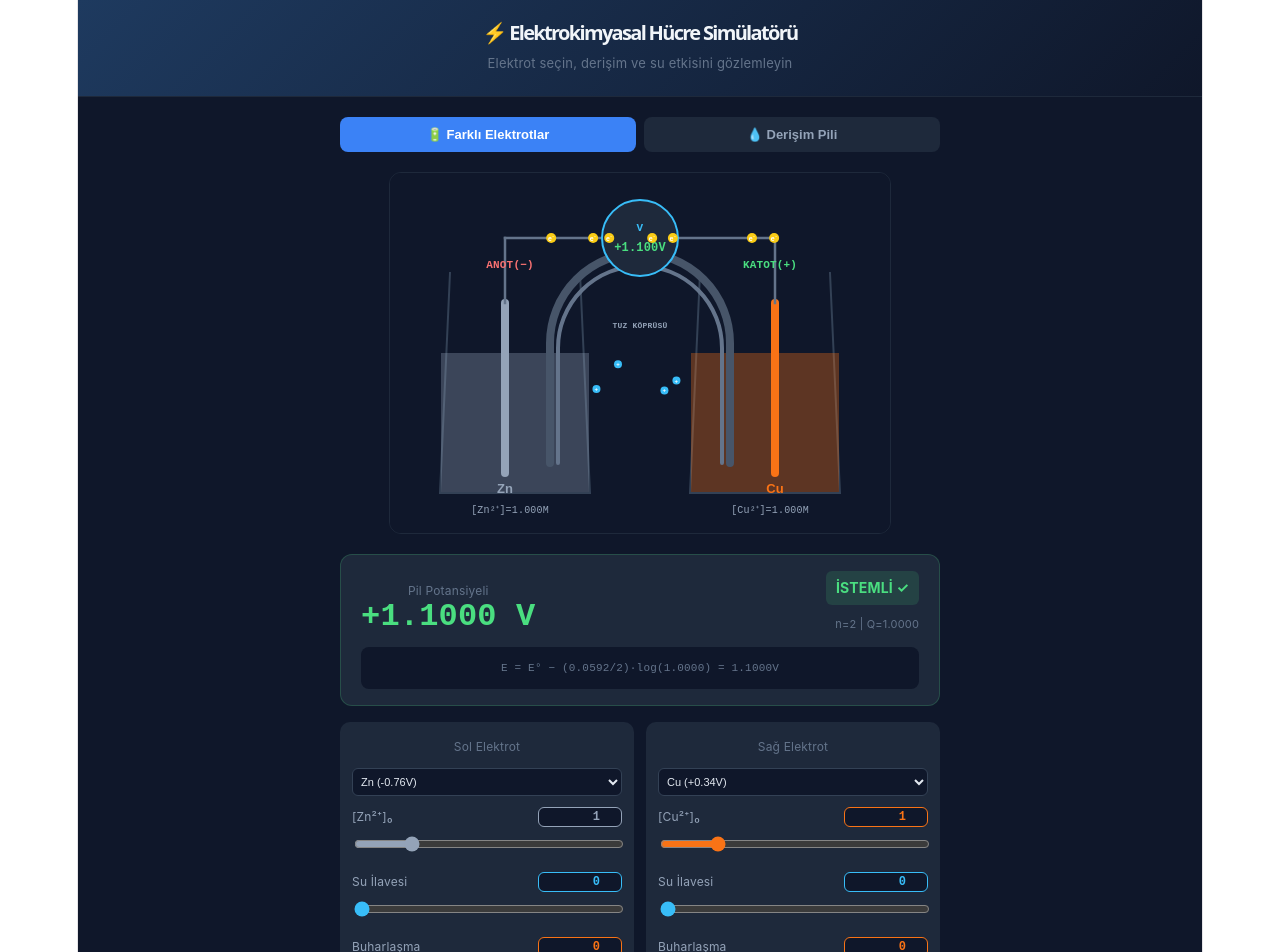
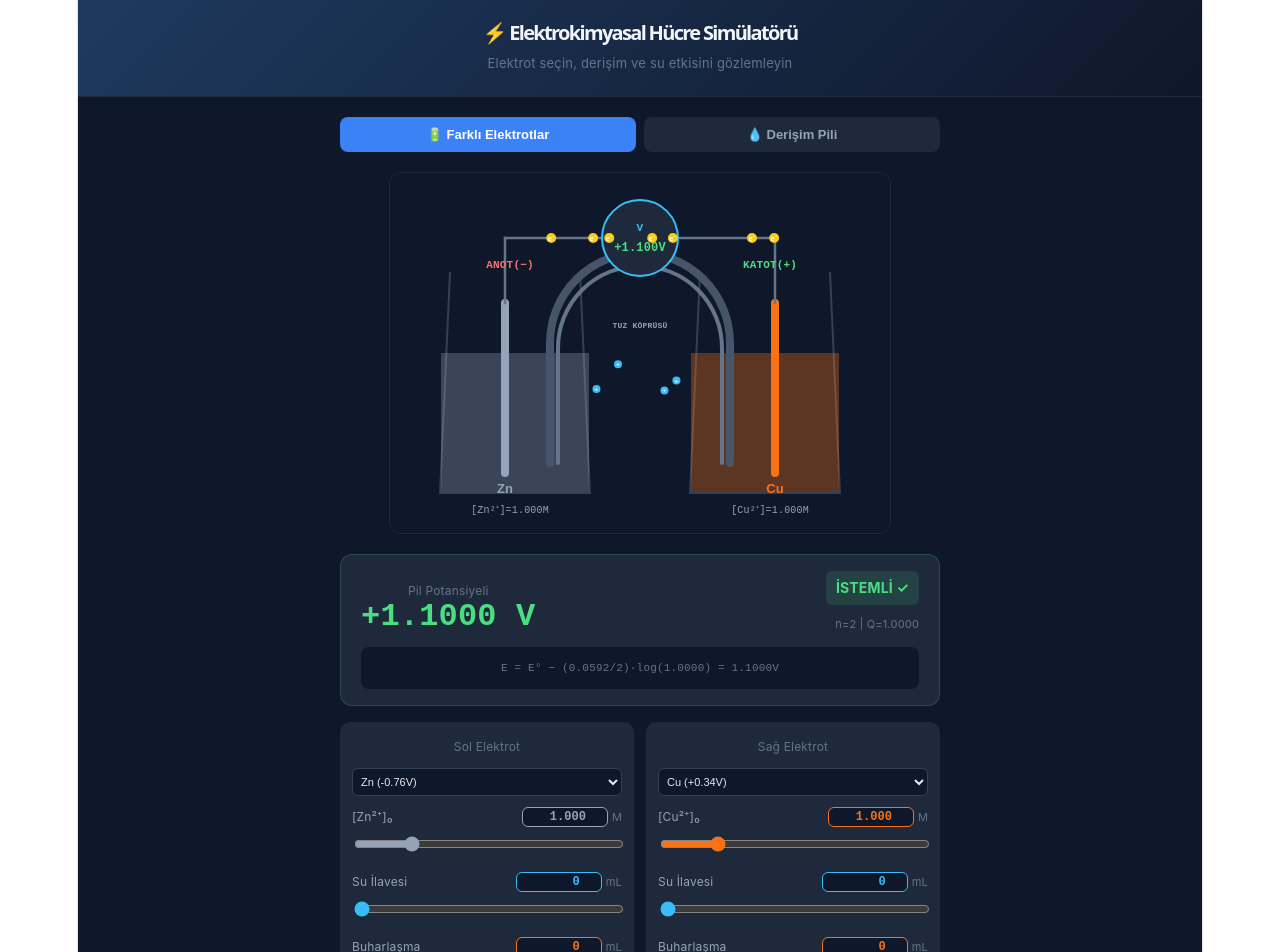
Before and after one commit to medenigklp-crypto/elektrokimyasal-hucre, a React (Vite) app: page / in a window 1280 px wide. Shown: the top 952 px of the page. Built offline with nearby package versions, Linux system fonts and the light colour scheme.

Commit message:
Update App.tsx

```diff
--- a/src/App.tsx
+++ b/src/App.tsx
@@ -148,20 +148,35 @@ interface SliderProps {
 }
 
 function Slider({ label, value, min, max, step, onChange, unit, color }: SliderProps) {
+  const [inputVal, setInputVal] = useState(value.toString());
+
+  useEffect(() => {
+    setInputVal(value.toFixed(step < 0.1 ? 3 : 0));
+  }, [value, step]);
+
   return (
     <div style={{ marginBottom: 10 }}>
       <div style={{ display: "flex", justifyContent: "space-between", alignItems: "center", marginBottom: 3 }}>
         <span style={{ fontSize: 12, color: "#94a3b8" }}>{label}</span>
-        <input
-          type="number" min={min} max={max} step={step} value={value}
-          onChange={e => { const v = parseFloat(e.target.value); if (!isNaN(v) && v >= min && v <= max) onChange(v); }}
-          style={{ width: 70, background: "#0f172a", color: color || "#e2e8f0", border: `1px solid ${color || "#334155"}`, borderRadius: 6, padding: "2px 6px", fontSize: 12, fontFamily: "monospace", fontWeight: 700, textAlign: "right" }}
-        />
+        <div style={{ display: "flex", alignItems: "center", gap: 4 }}>
+          <input
+            type="number" min={min} max={max} step={step}
+            value={inputVal}
+            onChange={e => {
+              setInputVal(e.target.value);
+              const v = parseFloat(e.target.value);
+              if (!isNaN(v) && v >= min && v <= max) onChange(v);
+            }}
+            style={{ width: 72, background: "#0f172a", color: color || "#e2e8f0", border: `1px solid ${color || "#334155"}`, borderRadius: 6, padding: "2px 6px", fontSize: 12, fontFamily: "monospace", fontWeight: 700, textAlign: "right" }}
+          />
+          <span style={{ fontSize: 11, color: "#64748b" }}>{unit}</span>
+        </div>
       </div>
       <input type="range" min={min} max={max} step={step} value={value} onChange={e => onChange(parseFloat(e.target.value))} style={{ width: "100%", accentColor: color || "#3b82f6" }} />
     </div>
   );
 }
+
 
 
 export default function App() {
```
